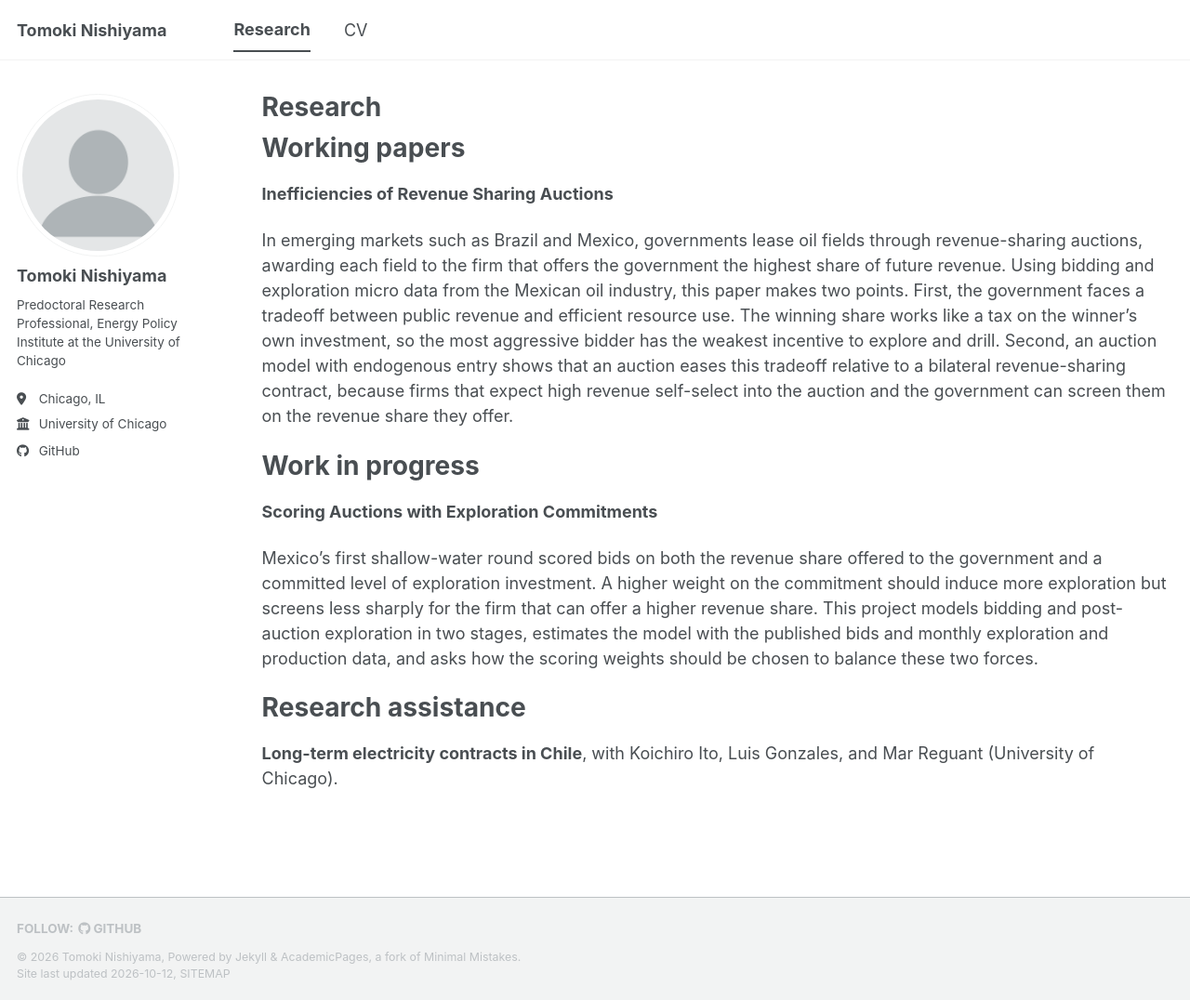
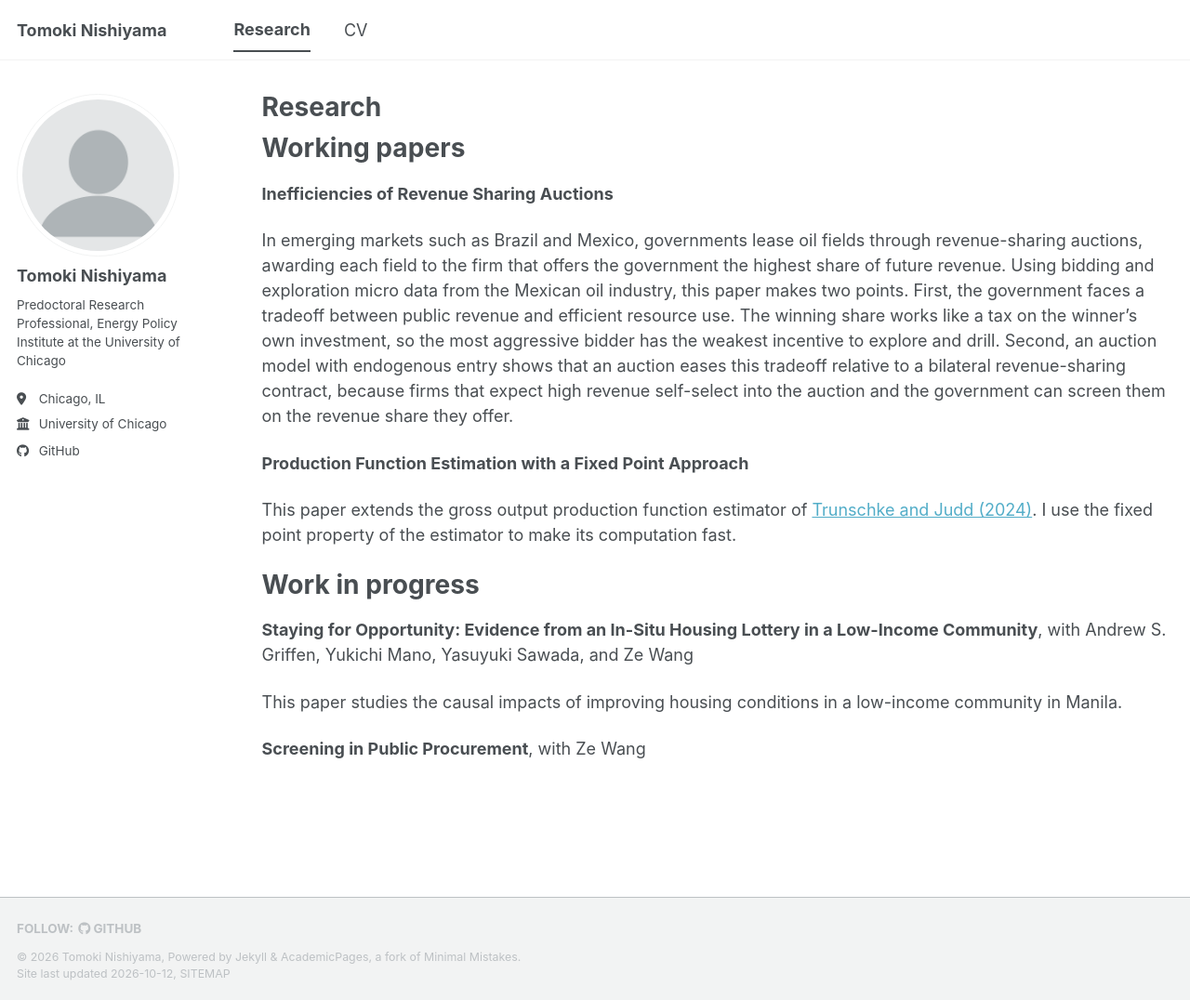
Before and after one commit to nishi24yama80/website, a Jekyll site: the page built from _pages/research.md, in a window 1280 px wide and 1076 px high. Shown: the whole window at 93% size. Built offline with Jekyll 4.4.1, drawn with Linux system fonts in a browser that asks for light colours; a style sheet for code colours, icons or effects is not loaded.

Commit message:
Update Research page papers
Co-Authored-By: Claude Opus 5.5 <noreply@anthropic.com>

```diff
--- a/_pages/research.md
+++ b/_pages/research.md
@@ -16,14 +16,15 @@ Working papers
 
 In emerging markets such as Brazil and Mexico, governments lease oil fields through revenue-sharing auctions, awarding each field to the firm that offers the government the highest share of future revenue. Using bidding and exploration micro data from the Mexican oil industry, this paper makes two points. First, the government faces a tradeoff between public revenue and efficient resource use. The winning share works like a tax on the winner's own investment, so the most aggressive bidder has the weakest incentive to explore and drill. Second, an auction model with endogenous entry shows that an auction eases this tradeoff relative to a bilateral revenue-sharing contract, because firms that expect high revenue self-select into the auction and the government can screen them on the revenue share they offer.
 
+**Production Function Estimation with a Fixed Point Approach**
+
+This paper extends the gross output production function estimator of [Trunschke and Judd (2024)](https://www.nber.org/papers/w33205). I use the fixed point property of the estimator to make its computation fast.
+
 Work in progress
 ======
 
-**Scoring Auctions with Exploration Commitments**
+**Staying for Opportunity: Evidence from an In-Situ Housing Lottery in a Low-Income Community**, with Andrew S. Griffen, Yukichi Mano, Yasuyuki Sawada, and Ze Wang
 
-Mexico's first shallow-water round scored bids on both the revenue share offered to the government and a committed level of exploration investment. A higher weight on the commitment should induce more exploration but screens less sharply for the firm that can offer a higher revenue share. This project models bidding and post-auction exploration in two stages, estimates the model with the published bids and monthly exploration and production data, and asks how the scoring weights should be chosen to balance these two forces.
+This paper studies the causal impacts of improving housing conditions in a low-income community in Manila.
 
-Research assistance
-======
-
-**Long-term electricity contracts in Chile**, with Koichiro Ito, Luis Gonzales, and Mar Reguant (University of Chicago).
+**Screening in Public Procurement**, with Ze Wang
```
